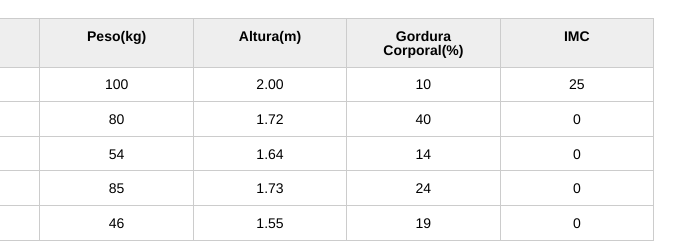
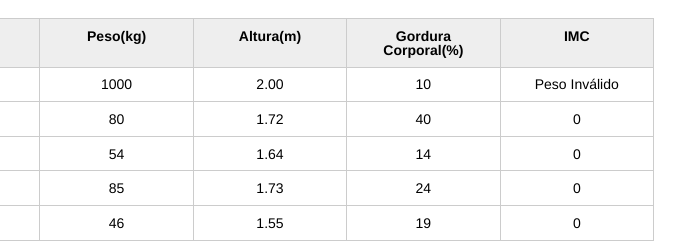
Before and after one commit to Brenobbfreitas/JavaScripts, a plain HTML site: page JavaScript/introducao-javascript/index.html in a window 1280 px wide. Shown: the part 123-365 px from the top of the page, 370-1064 px from the left. Drawn offline with Linux system fonts and the light colour scheme.

Commit message:
condicionais de tratamento/imprimindo texto invalido

```diff
--- a/JavaScript/introducao-javascript/index.html
+++ b/JavaScript/introducao-javascript/index.html
@@ -31,7 +31,7 @@
 					<tbody id="tabela-pacientes">
 						<tr class="paciente" id="primeiro-paciente" >
 							<td class="info-nome">Paulo</td>
-							<td class="info-peso">100</td>
+							<td class="info-peso">1000</td>
 							<td class="info-altura">2.00</td>
 							<td class="info-gordura">10</td>
 							<td class="info-imc">0</td>
--- a/JavaScript/introducao-javascript/js/principal.js
+++ b/JavaScript/introducao-javascript/js/principal.js
@@ -15,8 +15,25 @@
 
             var tdImc = paciente.querySelector(".info-imc");
 
-            var imc =  peso / (altura * altura);
+
+            var pesoEhValido = true
+            var alturaEhValida = true
+
+            if(peso <= 0 || peso >= 1000){
+                console.log("peso inválido");
+                pesoEhValido = false
+                tdImc.textContent = "Peso Inválido"
+            }
+
+            if(altura <= 0 || altura >= 3.00){
+                console.log("Altura invalida");
+                alturaEhValida = false
+                tdImc.textContent = "Altura Inválida"
+            }
 
             //altera a dom(html da pagina)
-            tdImc.textContent = imc
+            if(alturaEhValida && pesoEhValido ){
+                var imc =  peso / (altura * altura);
+                tdImc.textContent = imc
+            }
             //IMC VARIAVEL
```
